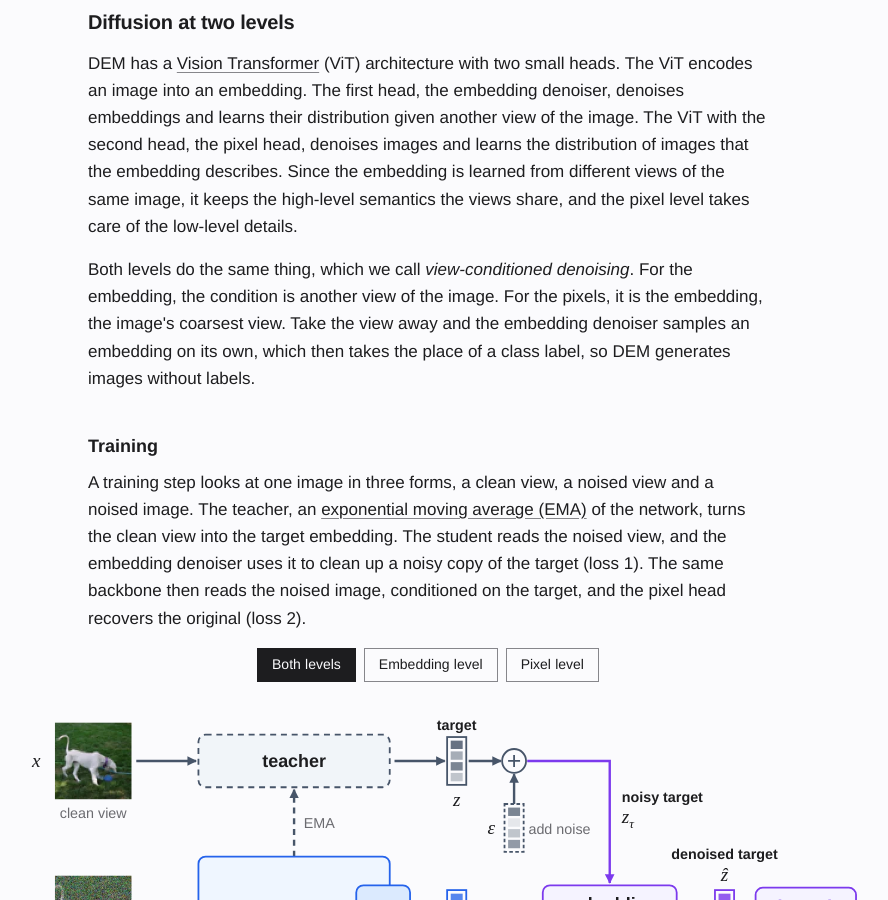
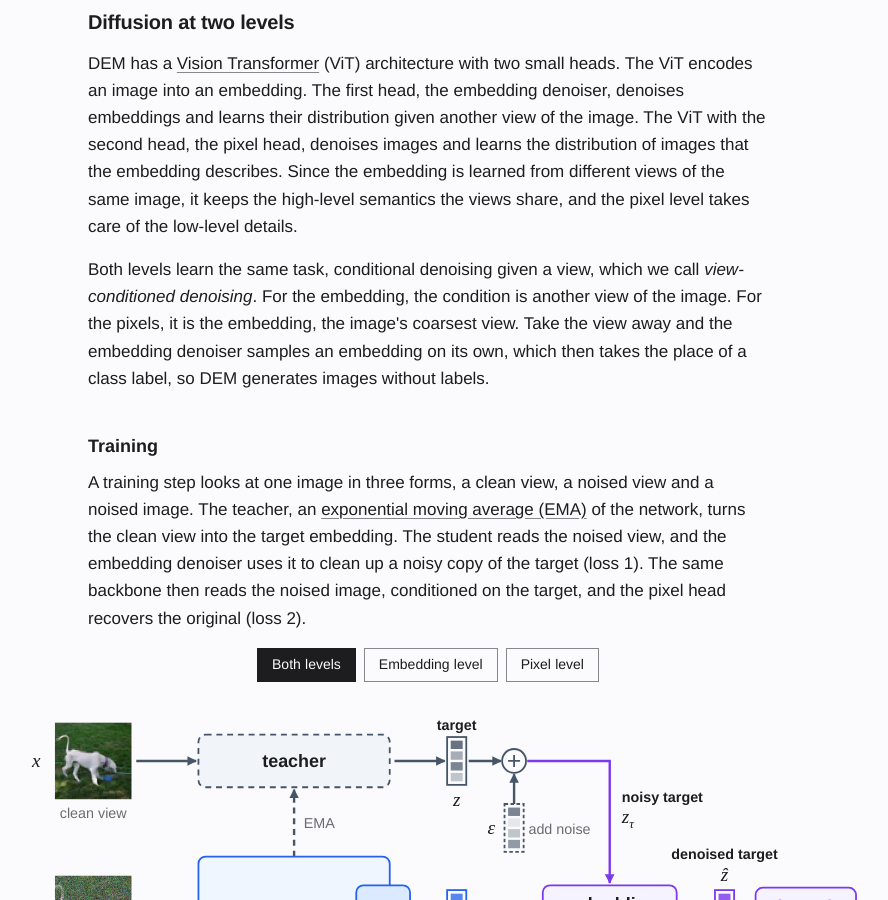
Before and after one commit to rabiulcste/rabiulcste.github.io, a Jekyll site: the page built from dem-denoising-embeddings/index.html, in a window 1280 px wide and 900 px high, scrolled down 1747 px. Shown: the whole window, without its empty margins (212-1100 px from the left). Built offline with Jekyll 4.4.1, drawn with Linux system fonts in a browser that asks for light colours.

Commit message:
DEM page: name the shared task

```diff
--- a/dem-denoising-embeddings/index.html
+++ b/dem-denoising-embeddings/index.html
@@ -261,7 +261,7 @@ bibtex: |
 <section id="method">
     <h2>Diffusion at two levels</h2>
     <p>DEM has a <a href="https://arxiv.org/abs/2010.11929">Vision Transformer</a> (ViT) architecture with two small heads. The ViT encodes an image into an embedding. The first head, the embedding denoiser, denoises embeddings and learns their distribution given another view of the image. The ViT with the second head, the pixel head, denoises images and learns the distribution of images that the embedding describes. Since the embedding is learned from different views of the same image, it keeps the high-level semantics the views share, and the pixel level takes care of the low-level details.</p>
-    <p>Both levels do the same thing, which we call <em>view-conditioned denoising</em>. For the embedding, the condition is another view of the image. For the pixels, it is the embedding, the image's coarsest view. Take the view away and the embedding denoiser samples an embedding on its own, which then takes the place of a class label, so DEM generates images without labels.</p>
+    <p>Both levels learn the same task, conditional denoising given a view, which we call <em>view-conditioned denoising</em>. For the embedding, the condition is another view of the image. For the pixels, it is the embedding, the image's coarsest view. Take the view away and the embedding denoiser samples an embedding on its own, which then takes the place of a class label, so DEM generates images without labels.</p>
     <h3>Training</h3>
     <p>A training step looks at one image in three forms, a clean view, a noised view and a noised image. The teacher, an <a href="https://arxiv.org/abs/2104.14294">exponential moving average (EMA)</a> of the network, turns the clean view into the target embedding. The student reads the noised view, and the embedding denoiser uses it to clean up a noisy copy of the target (loss 1). The same backbone then reads the noised image, conditioned on the target, and the pixel head recovers the original (loss 2).</p>
     <figure class="dem-fig dem-btnfig" id="dem-train">
```
